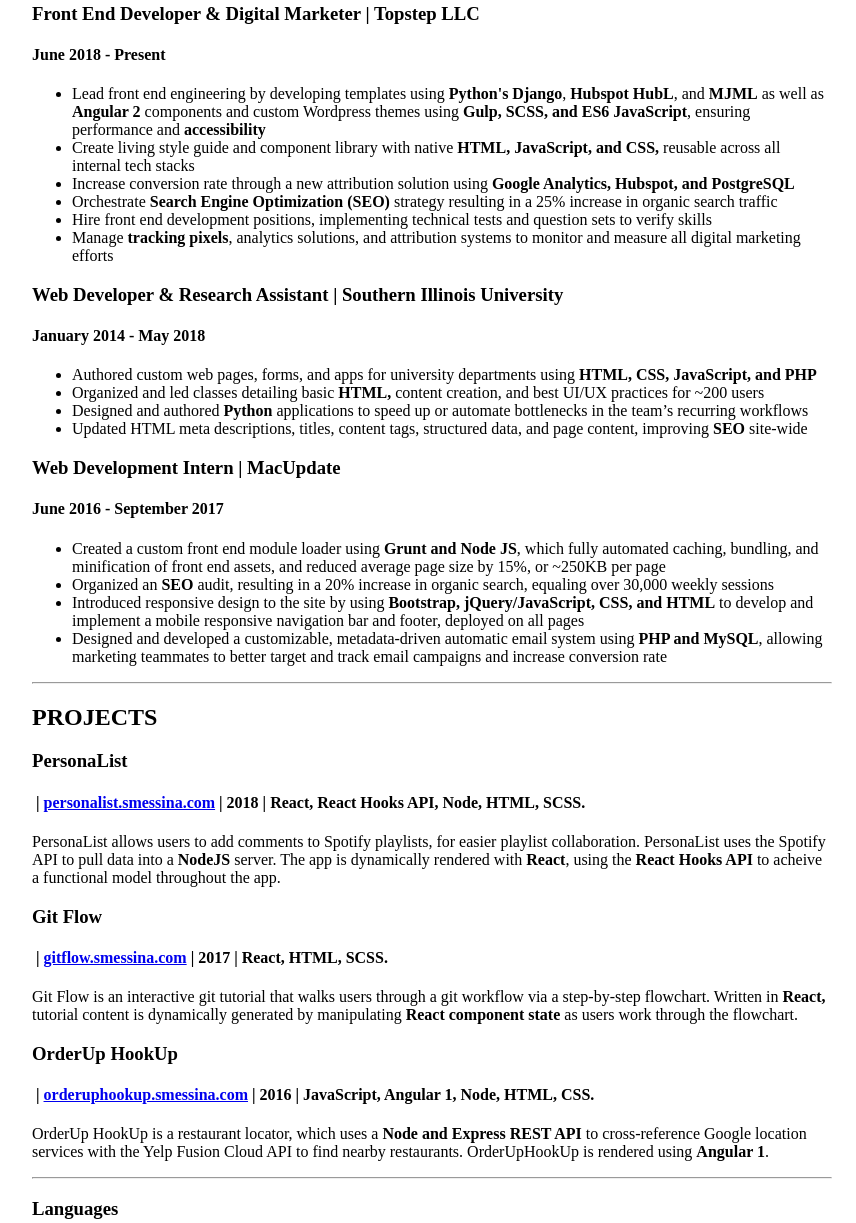
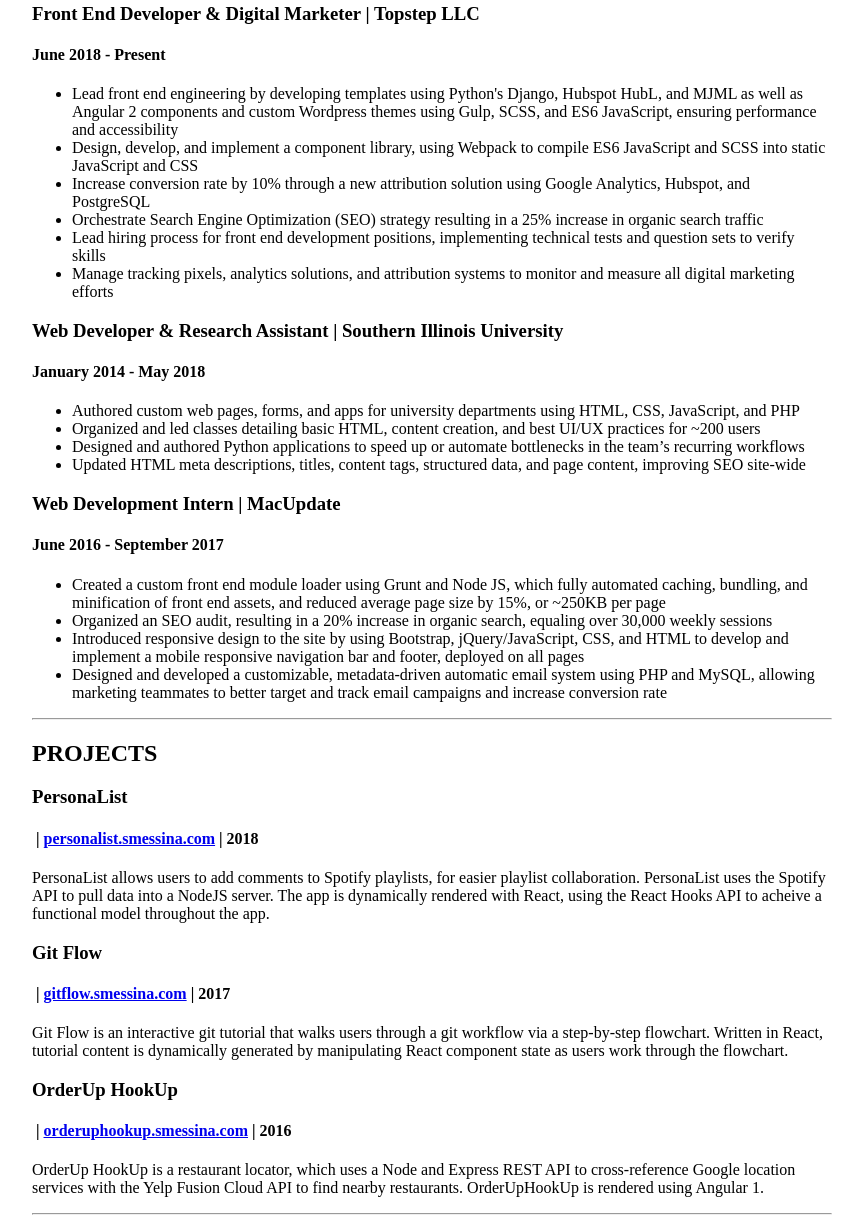
Before and after one commit to regexpressyourself/portfolio-redesign, a website built with webpack: page public/static/documents/resume.html in a window 1280 px wide. Shown: the part 388-1611 px from the top of the page, without its empty margins (208-1064 px from the left). Built offline with nearby package versions, Linux system fonts and the light colour scheme.

Commit message:
update resume

```diff
--- a/public/static/documents/resume.html
+++ b/public/static/documents/resume.html
@@ -1,5 +1,5 @@
 
-<a!DOCTYPE html>
+<!DOCTYPE html>
 <html lang="en">
   <head>
     <meta charset="utf-8">
@@ -8,15 +8,15 @@
     <title>Sam Messina</title>
     <link href='http://fonts.googleapis.com/css?family=Montserrat:400,700|Open+Sans' rel='stylesheet' type='text/css'>
     <link href="//maxcdn.bootstrapcdn.com/font-awesome/4.1.0/css/font-awesome.min.css" rel="stylesheet">
-    <link href="/resume.css" rel="stylesheet">
-    <style type="text/css" media="all">
+    <link href="./resume.css" rel="stylesheet">
+	<script src="//cdnjs.cloudflare.com/ajax/libs/respond.js/1.4.2/respond.min.js"></script>
+ <style type="text/css" media="all">
 body {
   width: 800px;
   max-width: 90%;
     margin: 50px auto;
 }
     </style>
-	<script src="//cdnjs.cloudflare.com/ajax/libs/respond.js/1.4.2/respond.min.js"></script>
   </head>
   <body>
 	<div class="header">
@@ -44,12 +44,12 @@
 					<h4>June 2018 - Present</h4>
 					<!--<p>As lead front end developer and digital marketing engineer, I sit between marketing and tech to create reusable front end assets, implement digital marketing tools, orchestrate testing and data analysis, and automate marketing processes.</p>-->
 					<ul>
-            <li>Lead front end engineering by developing templates using <strong>Python&#39;s Django</strong>, <strong>Hubspot HubL</strong>, and <strong>MJML</strong> as well as <strong>Angular 2</strong> components and custom Wordpress themes using <strong>Gulp, SCSS, and ES6 JavaScript</strong>, ensuring performance and <strong>accessibility</strong></li>
-            <li>Create living style guide and component library with native <strong>HTML, JavaScript, and CSS,</strong> reusable across all internal tech stacks</li>
-            <li>Increase conversion rate through a new attribution solution using <strong>Google Analytics, Hubspot, and PostgreSQL</strong></li>
-            <li>Orchestrate <strong>Search Engine Optimization (SEO)</strong> strategy resulting in a 25% increase in organic search traffic</li>
-						<li>Hire front end development positions, implementing technical tests and question sets to verify skills</li>
-            <li>Manage <strong>tracking pixels</strong>, analytics solutions, and attribution systems to monitor and measure all digital marketing efforts</li>
+						<li>Lead front end engineering by developing templates using Python&#39;s Django, Hubspot HubL, and MJML as well as Angular 2 components and custom Wordpress themes using Gulp, SCSS, and ES6 JavaScript, ensuring performance and accessibility</li>
+						<li>Design, develop, and implement a component library, using Webpack to compile ES6 JavaScript and SCSS into static JavaScript and CSS</li>
+						<li>Increase conversion rate by 10% through a new attribution solution using Google Analytics, Hubspot, and PostgreSQL</li>
+						<li>Orchestrate Search Engine Optimization (SEO) strategy resulting in a 25% increase in organic search traffic</li>
+						<li>Lead hiring process for front end development positions, implementing technical tests and question sets to verify skills</li>
+						<li>Manage tracking pixels, analytics solutions, and attribution systems to monitor and measure all digital marketing efforts</li>
 					</ul>
 				</div>
 				<div class="job">
@@ -57,10 +57,10 @@
 					<h4>January 2014 - May 2018</h4>
 					<!--<p>Working on the university website gave me the opportunity to write custom features for faculty, tech sessions on using our CMS, and help lead an holistic SEO initiative.</p>-->
 					<ul>
-            <li>Authored custom web pages, forms, and apps for university departments using <strong>HTML, CSS, JavaScript, and PHP</strong></li>
-            <li>Organized and led classes detailing basic <strong>HTML,</strong> content creation, and best UI&#x2F;UX practices for ~200 users</li>
-            <li>Designed and authored <strong>Python</strong> applications to speed up or automate bottlenecks in the team’s recurring workflows</li>
-            <li>Updated HTML meta descriptions, titles, content tags, structured data, and page content, improving <strong>SEO</strong> site-wide</li>
+						<li>Authored custom web pages, forms, and apps for university departments using HTML, CSS, JavaScript, and PHP</li>
+						<li>Organized and led classes detailing basic HTML, content creation, and best UI&#x2F;UX practices for ~200 users</li>
+						<li>Designed and authored Python applications to speed up or automate bottlenecks in the team’s recurring workflows</li>
+						<li>Updated HTML meta descriptions, titles, content tags, structured data, and page content, improving SEO site-wide</li>
 					</ul>
 				</div>
 				<div class="job">
@@ -68,10 +68,10 @@
 					<h4>June 2016 - September 2017</h4>
 					<!--<p>I interned with MacUpdate for two consecutive summers. During my first internship, I was able to lead an initiative in bringing responsive design to the site for the first time. My second summer with MacUpdate, I led an SEO initiative improving page performance and on-page SEO.</p>-->
 					<ul>
-            <li>Created a custom front end module loader using <strong>Grunt and Node JS</strong>, which fully automated caching, bundling, and minification of front end assets, and reduced average page size by 15%, or ~250KB per page</li>
-            <li>Organized an <strong>SEO</strong> audit, resulting in a 20% increase in organic search, equaling over 30,000 weekly sessions</li>
-            <li>Introduced responsive design to the site by using <strong>Bootstrap, jQuery&#x2F;JavaScript, CSS, and HTML</strong> to develop and implement a mobile responsive navigation bar and footer, deployed on all pages</li>
-            <li>Designed and developed a customizable, metadata-driven automatic email system using <strong>PHP and MySQL</strong>, allowing marketing teammates to better target and track email campaigns and increase conversion rate</li>
+						<li>Created a custom front end module loader using Grunt and Node JS, which fully automated caching, bundling, and minification of front end assets, and reduced average page size by 15%, or ~250KB per page</li>
+						<li>Organized an SEO audit, resulting in a 20% increase in organic search, equaling over 30,000 weekly sessions</li>
+						<li>Introduced responsive design to the site by using Bootstrap, jQuery&#x2F;JavaScript, CSS, and HTML to develop and implement a mobile responsive navigation bar and footer, deployed on all pages</li>
+						<li>Designed and developed a customizable, metadata-driven automatic email system using PHP and MySQL, allowing marketing teammates to better target and track email campaigns and increase conversion rate</li>
 					</ul>
 				</div>
 		</div>
@@ -81,20 +81,19 @@
 			<h2>PROJECTS</h2>
       <div class="publications__title">
 				<h3>PersonaList</h3>
-				<h4>&nbsp;|&nbsp;<a href="https://personalist.smessina.com" target="_blank">personalist.smessina.com</a>&nbsp;|&nbsp;2018&nbsp;|&nbsp;React, React Hooks API, Node, HTML, SCSS.</h4>
+				<h4>&nbsp;|&nbsp;<a href="https://personalist.smessina.com" target="_blank">personalist.smessina.com</a>&nbsp;|&nbsp;2018</h4>
       </div>
-				<p class="publications-summary">
-          PersonaList allows users to add comments to Spotify playlists, for easier playlist collaboration. PersonaList uses the Spotify API to pull data into a <strong>NodeJS</strong> server. The app is dynamically rendered with <strong>React</strong>, using the <strong>React Hooks API</strong> to acheive a functional model throughout the app.</p>
+				<p class="publications-summary">PersonaList allows users to add comments to Spotify playlists, for easier playlist collaboration. PersonaList uses the Spotify API to pull data into a NodeJS server. The app is dynamically rendered with React, using the React Hooks API to acheive a functional model throughout the app.</p>
       <div class="publications__title">
 				<h3>Git Flow</h3>
-				<h4>&nbsp;|&nbsp;<a href="https://gitflow.smessina.com" target="_blank">gitflow.smessina.com</a>&nbsp;|&nbsp;2017&nbsp;|&nbsp;React, HTML, SCSS.</h4>
+				<h4>&nbsp;|&nbsp;<a href="https://gitflow.smessina.com" target="_blank">gitflow.smessina.com</a>&nbsp;|&nbsp;2017</h4>
       </div>
-      <p class="publications-summary">Git Flow is an interactive git tutorial that walks users through a git workflow via a step-by-step flowchart. Written in <strong>React,</strong> tutorial content is dynamically generated by manipulating <strong>React component state</strong> as users work through the flowchart.</p>
+				<p class="publications-summary">Git Flow is an interactive git tutorial that walks users through a git workflow via a step-by-step flowchart. Written in React, tutorial content is dynamically generated by manipulating React component state as users work through the flowchart.</p>
       <div class="publications__title">
 				<h3>OrderUp HookUp</h3>
-				<h4>&nbsp;|&nbsp;<a href="https://orderuphookup.smessina.com" target="_blank">orderuphookup.smessina.com</a>&nbsp;|&nbsp;2016&nbsp;|&nbsp;JavaScript, Angular 1, Node, HTML, CSS.</h4>
+				<h4>&nbsp;|&nbsp;<a href="https://orderuphookup.smessina.com" target="_blank">orderuphookup.smessina.com</a>&nbsp;|&nbsp;2016</h4>
       </div>
-      <p class="publications-summary">OrderUp HookUp is a restaurant locator, which uses a <strong>Node and Express REST API</strong> to cross-reference Google location services with the Yelp Fusion Cloud API to find nearby restaurants. OrderUpHookUp is rendered using <strong>Angular 1</strong>.</p>
+				<p class="publications-summary">OrderUp HookUp is a restaurant locator, which uses a Node and Express REST API to cross-reference Google location services with the Yelp Fusion Cloud API to find nearby restaurants. OrderUpHookUp is rendered using Angular 1.</p>
 		</div>
     <hr>
 		<div id="skills">
--- a/public/static/documents/resume.json
+++ b/public/static/documents/resume.json
@@ -20,7 +20,7 @@
       "summary": "As lead front end developer and digital marketing engineer, I sit between marketing and tech to create reusable front end assets, implement digital marketing tools, orchestrate testing and data analysis, and automate marketing processes.",
       "highlights": [
         "Lead front end engineering by developing templates using Python's Django, Hubspot HubL, and MJML as well as Angular 2 components and custom Wordpress themes using Gulp, SCSS, and ES6 JavaScript, ensuring performance and accessibility",
-        "Create living style guide and component library with native HTML, JavaScript, and CSS, reusable across all internal tech stacks",
+        "Design, develop, and implement a component library, using Webpack to compile ES6 JavaScript and SCSS into static JavaScript and CSS, able to be easily added to any tech stack",
         "Increase conversion rate by 10% through a new attribution solution using Google Analytics, Hubspot, and PostgreSQL",
         "Orchestrate Search Engine Optimization (SEO) strategy resulting in a 25% increase in organic search traffic",
         "Lead hiring process for front end development positions, implementing technical tests and question sets to verify skills",
```
Also changed, not shown: 1 other file.
